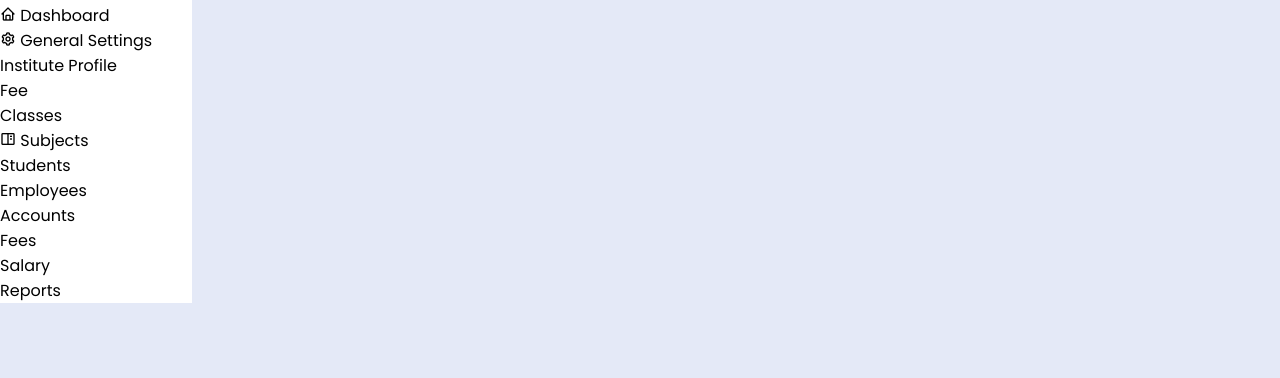
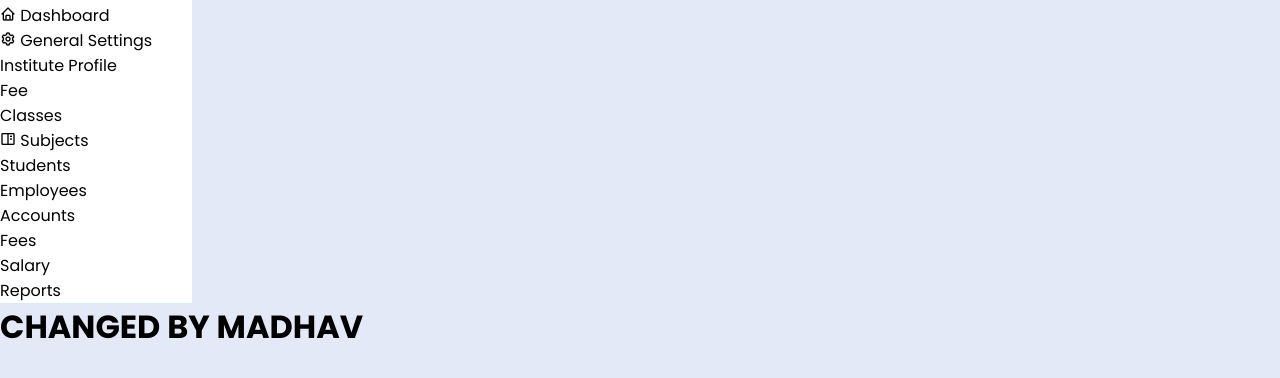
Before and after one commit to Bipinka/SMS-ERP, a plain HTML site: page index.html in a window 1280 px wide. Shown: the part 86-464 px from the top of the page. Drawn offline with nearby package versions, Linux system fonts and the light colour scheme.

Commit message:
Chanced by madhav

```diff
--- a/index.html
+++ b/index.html
@@ -97,5 +97,6 @@
 
         </div>
     </div>
+    <h1>CHANGED BY MADHAV</h1>
 </body>
 </html>
```
